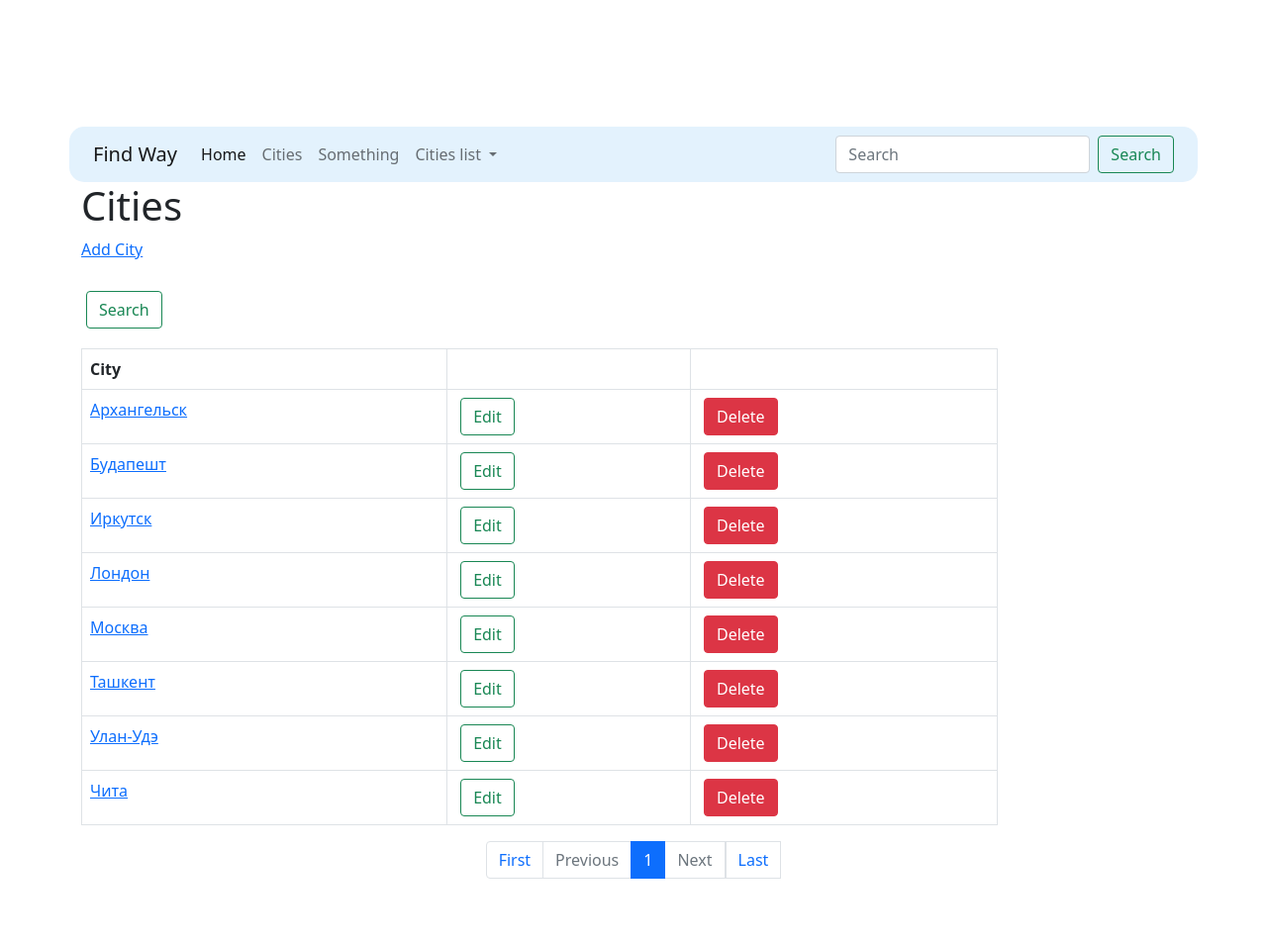
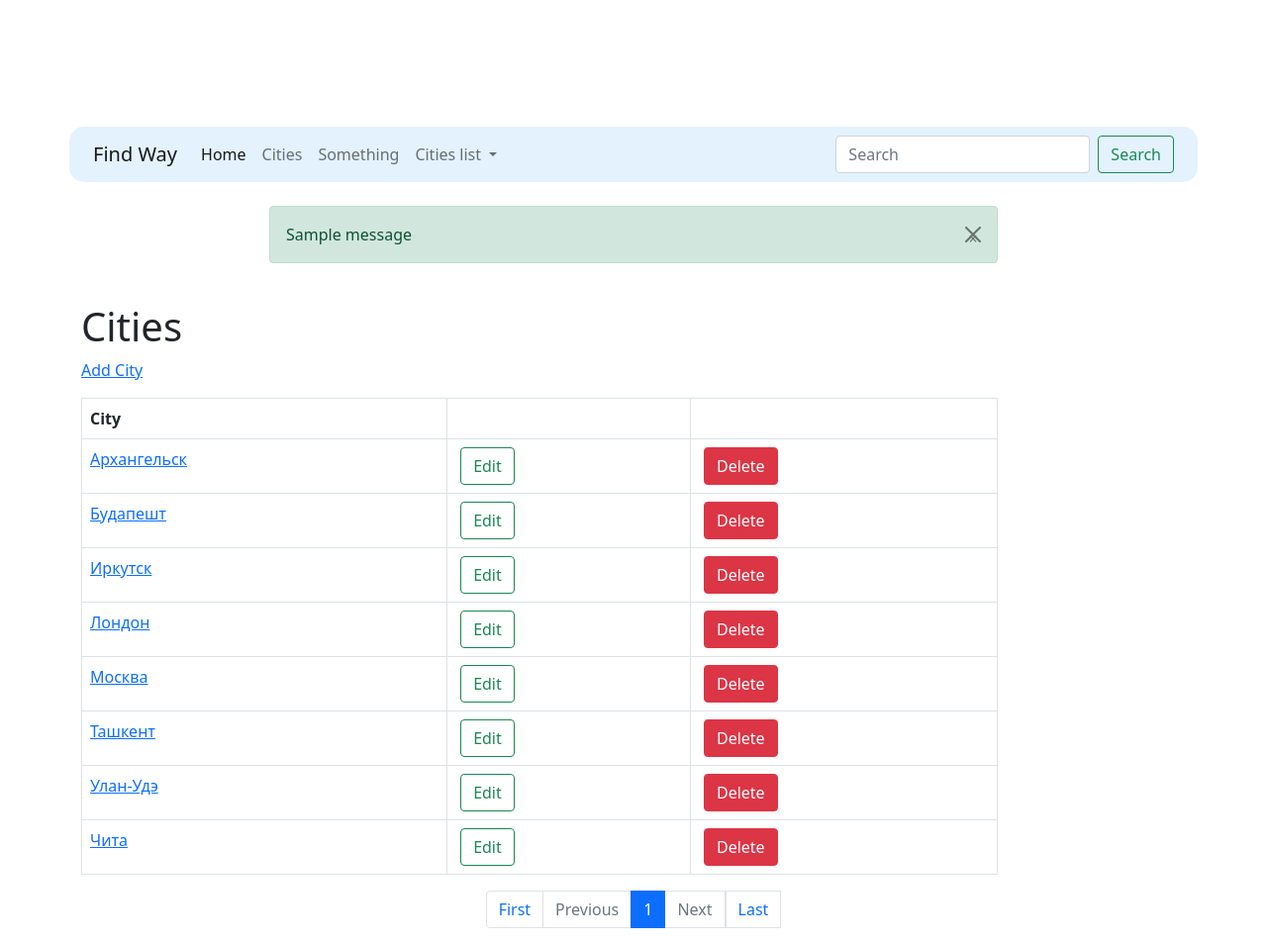
Before and after one commit to CaptainCollie/junior_python_test_find_way, a Django app: page /cities/ in a window 1280 px wide. Shown: the whole page at 99% size. Before the commit the page ends 888 px from the top, so only its background shows below. Run offline with Django 3.2, Linux system fonts and the light colour scheme; data comes from the database, SQL or seed files in the repository; both versions use the stored data as it was after the commit; one stand-in notice (Sample message) is shown; some libraries are stand-ins or nearby versions.

Commit message:
14.07.2021 copy

```diff
--- a/project/find_way/views.py
+++ b/project/find_way/views.py
@@ -1,12 +1,18 @@
+from django.contrib.messages.views import SuccessMessageMixin
 from django.core.paginator import Paginator
 from django.shortcuts import render
 from django.urls import reverse_lazy
 from django.views.generic import DetailView, CreateView, UpdateView, DeleteView, ListView
 from find_way.models import City
-from .forms import HtmlForm, CityForm
+from .forms import CityForm
 
 __all__ = (
-    'cities', 'CityDetailView', 'CityCreateView', 'CityUpdateView', 'CityDeleteView', 'CityListView'
+    'cities',
+    'CityDetailView',
+    'CityCreateView',
+    'CityUpdateView',
+    'CityDeleteView',
+    'CityListView',
 )
 
 
@@ -44,11 +50,12 @@ class CityCreateView(CreateView):
     success_url = reverse_lazy('cities')
 
 
-class CityUpdateView(UpdateView):
+class CityUpdateView(SuccessMessageMixin, UpdateView):
     model = City
     form_class = CityForm
     template_name = "update.html"
     success_url = reverse_lazy('cities')
+    success_message = "City is edited successfully"
 
 
 class CityDeleteView(DeleteView):
--- a/project/templates/base.html
+++ b/project/templates/base.html
@@ -17,7 +17,8 @@
     </title>
 </head>
 <body>
-<nav class="navbar navbar-expand-lg navbar-light container" style="background-color: #e3f2fd; border-radius: 15px; margin-top: 10%">
+<nav class="navbar navbar-expand-lg navbar-light container"
+     style="background-color: #e3f2fd; border-radius: 15px; margin-top: 10%">
     <div class="container-fluid">
         <a class="navbar-brand" href="{% url 'home' %}">Find Way</a>
         <button class="navbar-toggler" type="button" data-bs-toggle="collapse" data-bs-target="#navbarNavDropdown"
@@ -27,7 +28,8 @@
         <div class="collapse navbar-collapse" id="navbarNavDropdown">
             <ul class="navbar-nav">
                 <li class="nav-item">
-                    <a class="nav-link {% if request.path == cities_url %} active {% endif %}" aria-current="page" href="{% url 'home' %}">Home</a>
+                    <a class="nav-link {% if request.path == cities_url %} active {% endif %}" aria-current="page"
+                       href="{% url 'home' %}">Home</a>
                 </li>
                 <li class="nav-item">
                     <a class="nav-link" href="{% url 'cities' %}">Cities</a>
@@ -54,20 +56,46 @@
         </form>
     </div>
 </nav>
+
+<div class="container">
+    <div class="row">
+        <div class="col-md-8 mx-auto my-4">
+            {% if messages %}
+                {% for message in messages %}
+                    {% if message.level == DEFAULT_MESSAGE_LEVELS.ERROR %}
+                        <div class="alert alert-danger alert-dismissible fade show" role="alert">
+                            {{ message }}
+                            <button type="button" class="close btn-close" data-dismiss="alert" aria-label="Close">
+                                <span aria-hidden="true">&times;</span>
+                            </button>
+                        </div>
+                    {% else %}
+                        <div class="alert alert-success alert-dismissible fade show" role="alert">
+                            {{ message }}
+                            <button type="button" class="close btn-close" data-dismiss="alert" aria-label="Close">
+                                <span aria-hidden="true">&times;</span>
+                            </button>
+                        </div>
+                    {% endif %}
+                {% endfor %}
+            {% endif %}
+        </div>
+    </div>
+</div>
+
+
 <div class="container">{% block content %}{% endblock %}</div>
 
-<!-- Optional JavaScript; choose one of the two! -->
 
-<!-- Option 1: Bootstrap Bundle with Popper -->
-<script src="https://cdn.jsdelivr.net/npm/bootstrap@5.0.2/dist/js/bootstrap.bundle.min.js"
-        integrity="sha384-MrcW6ZMFYlzcLA8Nl+NtUVF0sA7MsXsP1UyJoMp4YLEuNSfAP+JcXn/tWtIaxVXM"
+<script src="https://code.jquery.com/jquery-3.2.1.slim.min.js"
+        integrity="sha384-KJ3o2DKtIkvYIK3UENzmM7KCkRr/rE9/Qpg6aAZGJwFDMVNA/GpGFF93hXpG5KkN"
         crossorigin="anonymous"></script>
-
-<!-- Option 2: Separate Popper and Bootstrap JS -->
-<!--
-<script src="https://cdn.jsdelivr.net/npm/@popperjs/core@2.9.2/dist/umd/popper.min.js" integrity="sha384-IQsoLXl5PILFhosVNubq5LC7Qb9DXgDA9i+tQ8Zj3iwWAwPtgFTxbJ8NT4GN1R8p" crossorigin="anonymous"></script>
-<script src="https://cdn.jsdelivr.net/npm/bootstrap@5.0.2/dist/js/bootstrap.min.js" integrity="sha384-cVKIPhGWiC2Al4u+LWgxfKTRIcfu0JTxR+EQDz/bgldoEyl4H0zUF0QKbrJ0EcQF" crossorigin="anonymous"></script>
--->
+<script src="https://cdnjs.cloudflare.com/ajax/libs/popper.js/1.12.9/umd/popper.min.js"
+        integrity="sha384-ApNbgh9B+Y1QKtv3Rn7W3mgPxhU9K/ScQsAP7hUibX39j7fakFPskvXusvfa0b4Q"
+        crossorigin="anonymous"></script>
+<script src="https://maxcdn.bootstrapcdn.com/bootstrap/4.0.0/js/bootstrap.min.js"
+        integrity="sha384-JZR6Spejh4U02d8jOt6vLEHfe/JQGiRRSQQxSfFWpi1MquVdAyjUar5+76PVCmYl"
+        crossorigin="anonymous"></script>
 
 </body>
 </html>
--- a/project/templates/cities.html
+++ b/project/templates/cities.html
@@ -11,11 +11,6 @@
         <a href="{% url 'create' %}">Add City</a>
     </p>
 
-    <form method="post" class="d-flex" style="margin-top: 30px; margin-bottom: 20px;"> {% csrf_token %}
-        {{ form.as_p }}
-        {#        <input class="form-control me-2" type="text" id="city" name="city" placeholder="City" style="width: 20%;">#}
-        <button class="btn btn-outline-success" type="submit" style="height: 5%; margin-left: 5px">Search</button>
-    </form>
     <div class="row">
         <div class="div col-md-10">
             <table class="table table-bordered">
@@ -66,10 +61,6 @@
                 </li>
             {% endif %}
 
-            {% if page_obj.number|add:'-4' > 1 %}
-                <li class="page-item"><a class="page-link" href="?page={{ page_obj.number|add:'-5' }}">&hellip;</a></li>
-            {% endif %}
-
             {% for i in page_obj.paginator.page_range %}
                 {% if page_obj.number == i %}
                     <li class="page-item active" aria-current="page">
@@ -81,10 +72,6 @@
                     <li class="page-item"><a class="page-link" href="?page={{ i }}">{{ i }}</a></li>
                 {% endif %}
             {% endfor %}
-
-            {% if page_obj.paginator.num_pages > page_obj.number|add:'4' %}
-                    <li class="page-item"><a class="page-link" href="?page={{ page_obj.number|add:'5' }}">&hellip;</a></li>
-            {% endif %}
 
             {% if page_obj.has_next %}
                 <li class="page-item">
```
Also changed, not shown: project/junior_python_test_find_way/settings.py (+10 -6 lines), project/templates/messages.html (added, +11 -0 lines), project/db.sqlite3.
